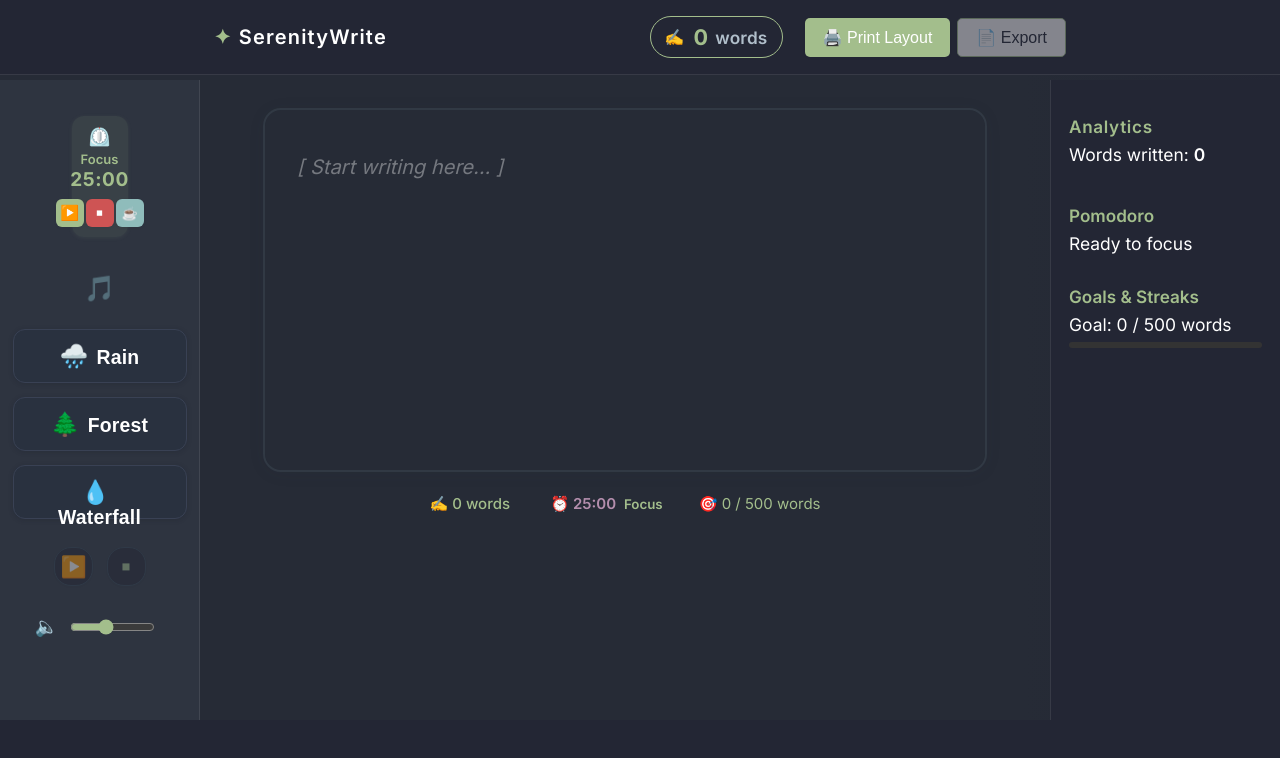
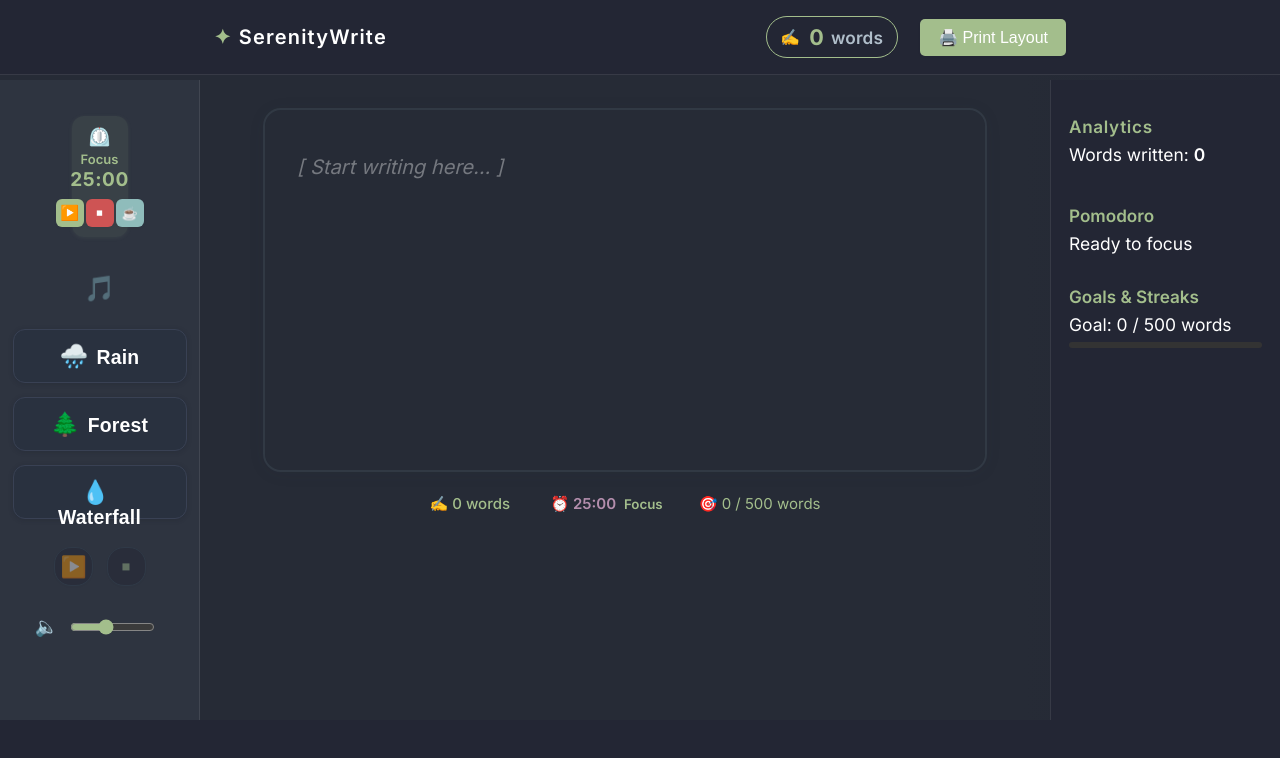
Before and after one commit to Workflow-Manager-admin/focuswrite-16354-55329e54, a React (Create React App) app in the folder focuswrite/: page / in a window 1280 px wide. Shown: the top 758 px of the page. Built offline with nearby package versions, Linux system fonts and the light colour scheme.

Commit message:
Auto-commit: Changes as of 2025-06-02T17:51:57.187819+00:00

```diff
--- a/focuswrite/src/App.js
+++ b/focuswrite/src/App.js
@@ -312,7 +312,7 @@ function App() {
               <span className="analytics-count">{wordCount}</span>
               <span className="analytics-label"> words</span>
             </div>
-            {/* Print & Export Controls */}
+            {/* Print Control */}
             <div className="print-controls" style={{ display: 'flex', gap: 7 }}>
               <button
                 className={printMode ? "btn btn-active" : "btn"}
@@ -322,25 +322,6 @@ function App() {
                 style={{ minWidth: 90 }}
               >
                 <span role="img" aria-label="Print">🖨️</span> {printMode ? "Exit Print" : "Print Layout"}
-              </button>
-              <button
-                className="btn"
-                onClick={() => {
-                  window.print();
-                }}
-                aria-label="Print or Export"
-                title="Export or print your writing as a clean document"
-                style={{
-                  backgroundColor: "#fff",
-                  color: "#232634",
-                  border: "1.5px solid #A3BE8C",
-                  fontWeight: 500,
-                  minWidth: 80,
-                  marginLeft: 0
-                }}
-                disabled={writing.trim() === ""}
-              >
-                <span role="img" aria-label="Print/Export">📄</span> Export
               </button>
             </div>
           </div>
```
Also changed, not shown: 1 other file (tests, documents, lock files or other folders).
